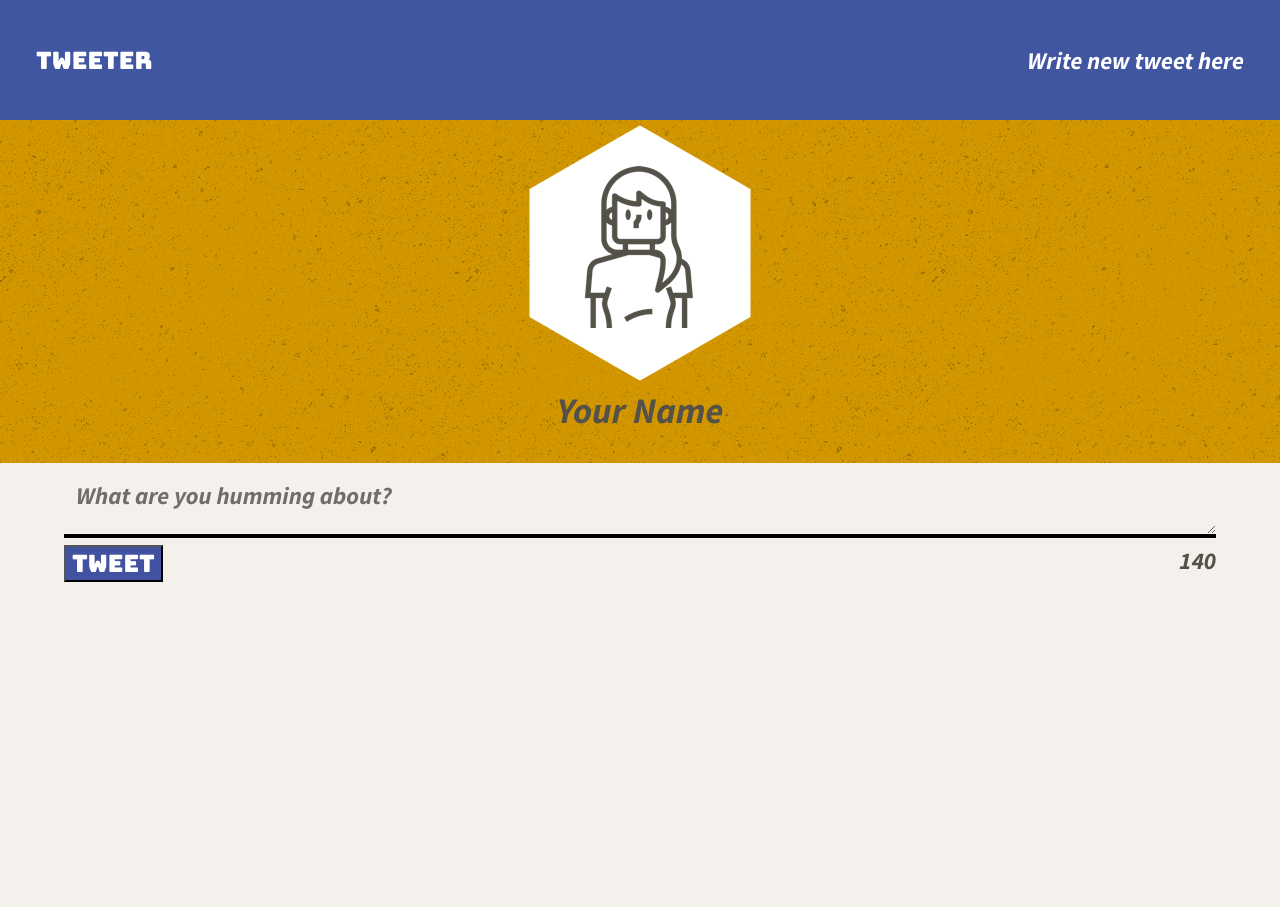
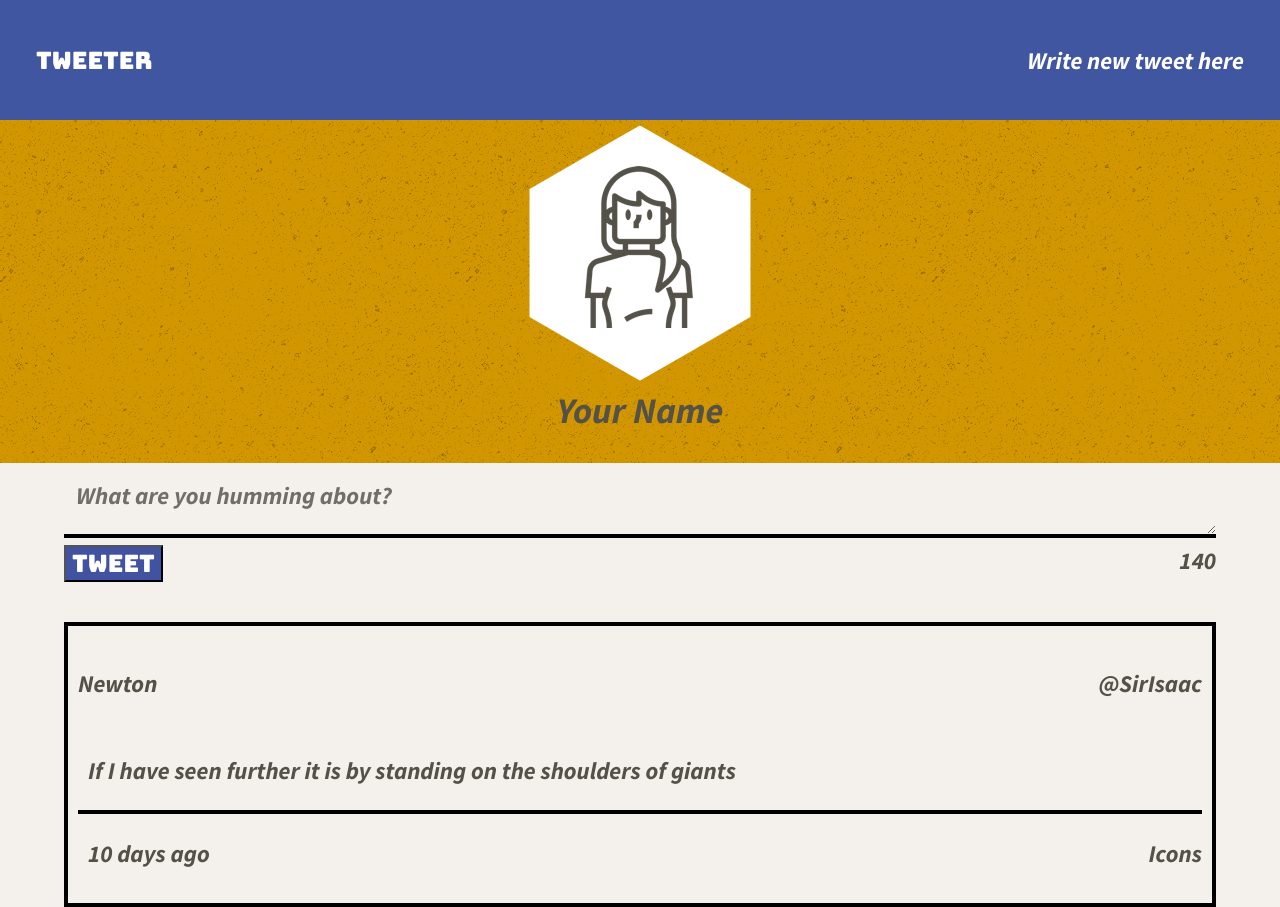
Before and after one commit to umrude/tweeter, a website: page public/index.html in a window 1280 px wide. Before the commit the page ends 800 px from the top, so only its background shows below. Drawn offline with Linux system fonts and the light colour scheme.

Commit message:
init styling for tweets

```diff
--- a/public/index.html
+++ b/public/index.html
@@ -11,11 +11,13 @@
   <!-- Google Fonts -->
   <link href="https://fonts.googleapis.com/css?family=Bungee|Source+Sans+Pro:700i&display=swap" rel="stylesheet">
 
+
   <!-- App CSS -->
   <link rel="stylesheet" href="/styles/layout.css" type="text/css" />
   <link rel="stylesheet" href="/styles/header.css" type="text/css" />
   <link rel="stylesheet" href="/styles/nav.css" type="text/css" />
   <link rel="stylesheet" href="/styles/new_tweet.css" type="text/css" />
+  <link rel="stylesheet" href="/styles/tweets.css" type="text/css" />
 
 
   <!-- External JS -->
@@ -37,7 +39,7 @@
     <span>Write new tweet here</span>
   </nav>
   <!-- Header bar-->
-  <header>
+  <header class = "profile">
     <div>
       <img src="/images/profile-hex.png">
     </div>
@@ -55,6 +57,20 @@
         <span class="counter">140</span>
       </form>
     </section>
+    <article class="tweet">
+      <header>
+
+        <h4>
+        Newton
+        </h4>
+        <h4>@SirIsaac</h4>
+      </header>
+      <p>If I have seen further it is by standing on the shoulders of giants</p>
+      <footer>
+        <p>10 days ago</p>
+        <p>Icons</p>
+      </footer>
+    </article>
   </main>
 
 </body>
--- a/public/styles/header.css
+++ b/public/styles/header.css
@@ -1,4 +1,4 @@
-header {
+header.profile {
   margin-top: 120px;
   /* Add a top margin to avoid content overlay */
   background-color: #d19600;
@@ -8,10 +8,10 @@ header {
   flex-direction: column;
 }
 
-img {
+header.profile img {
   padding-top: 5px;
 }
 
-h2 {
+header.profile h2 {
   margin-block-start: 0;
 }
--- /dev/null
+++ b/public/styles/tweets.css
@@ -0,0 +1,22 @@
+article.tweet header {
+  display: flex;
+  flex-direction: row;
+  justify-content: space-between;
+
+}
+
+article.tweet footer {
+  display: flex;
+  flex-direction: row;
+  justify-content: space-between;
+  border-top: 4px solid black;
+}
+
+article {
+  margin-top: 40px;
+  padding: 10px;
+  border: 4px solid black;
+}
+article p {
+  padding-left: 10px;
+}
```
